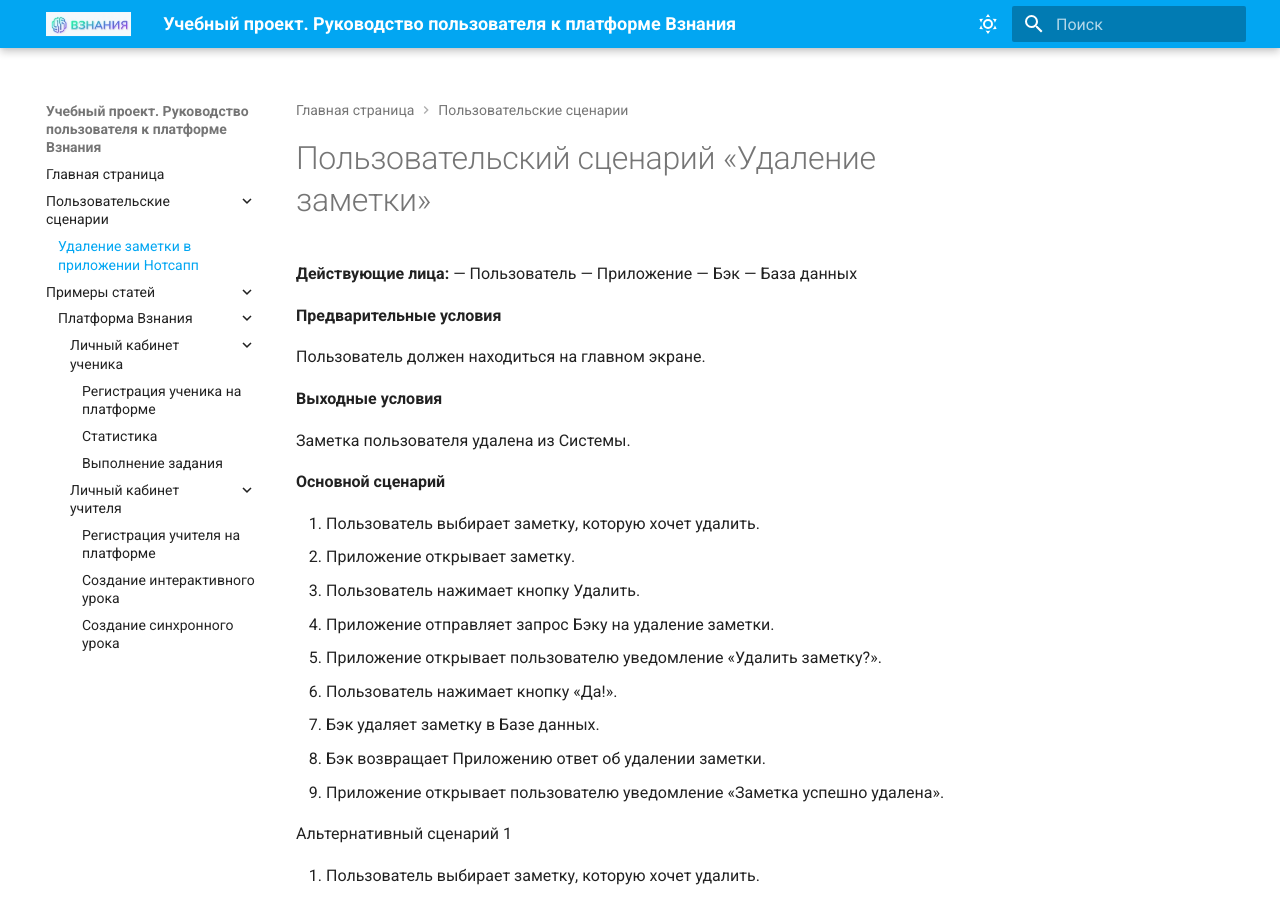
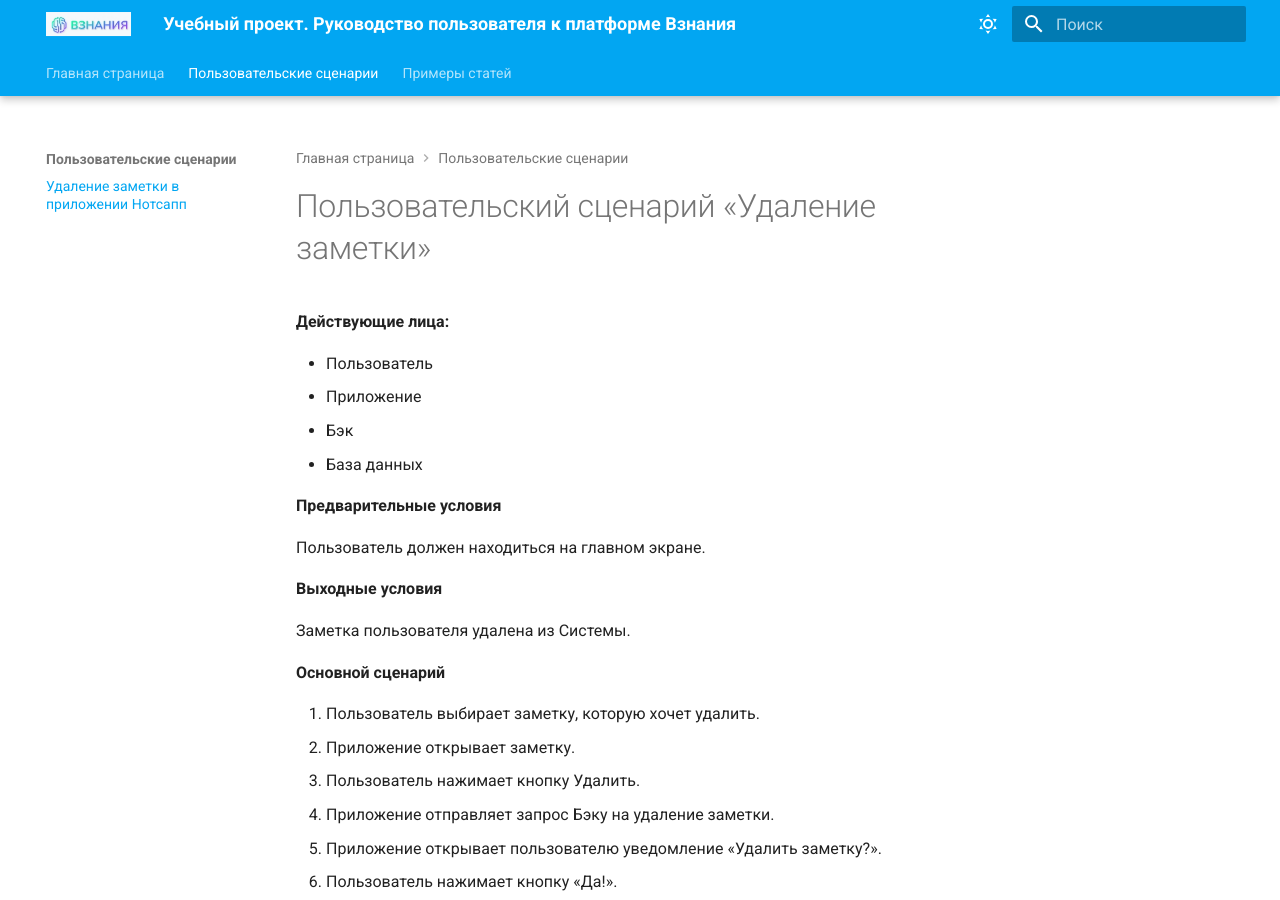
Before and after one commit to Shvarikova-Elena/-docs-as-code, an MkDocs documentation site: the page built from docs/note_delete.md, in a window 1280 px wide and 900 px high. Built offline with MkDocs 1.6.1 and Material for MkDocs 9.7.7, drawn with Linux system fonts in a browser that asks for light colours.

```diff
--- a/docs/note_delete.md
+++ b/docs/note_delete.md
@@ -1,10 +1,11 @@
 # Пользовательский сценарий «Удаление заметки»
 
 **Действующие лица:**
-—	Пользователь
-—	Приложение
-—	Бэк
-—	База данных
+
+* Пользователь
+* Приложение
+* Бэк
+* База данных
 
 **Предварительные условия**
 
--- a/mkdocs.yml
+++ b/mkdocs.yml
@@ -31,8 +31,8 @@ theme:
     #- navigation.sections # Добавление разделов верхнего уровня в боковом меню, отключение спойлеров в боковом меню
     - navigation.path # Хлебные крошки
     - navigation.indexes # Позволяет создавать корневые страницы разделов меню. Корневая страница должна лежать в папке раздела и называться index.md. Пример использования корневых страниц приведен ниже в настройках nav
-    #- navigation.tabs # Верхнее меню
-    #- navigation.tabs.sticky # Фиксация верхнего меню
+    - navigation.tabs # Верхнее меню
+    - navigation.tabs.sticky # Фиксация верхнего меню
     - navigation.expand # Разворачивает спойлеры в левом меню по умолчанию
     #- toc.integrate # Фиксирует оглавление страницы в левом меню
     - navigation.instant # Функция быстрой загрузки страниц
```
